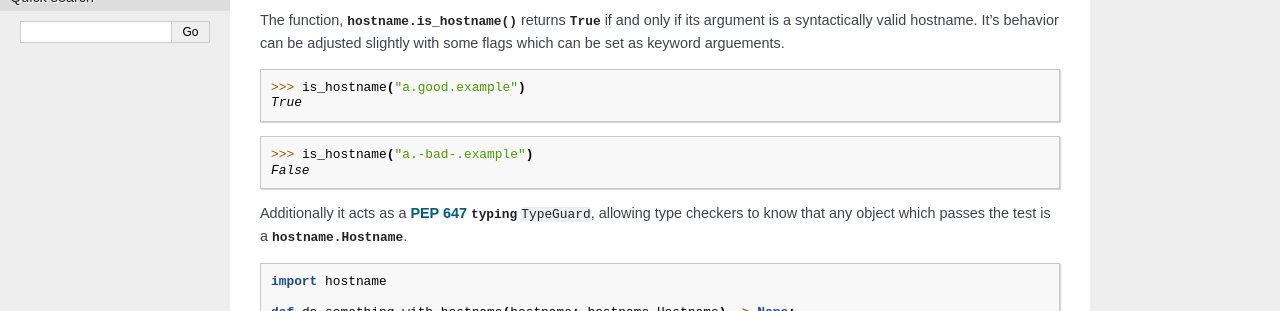
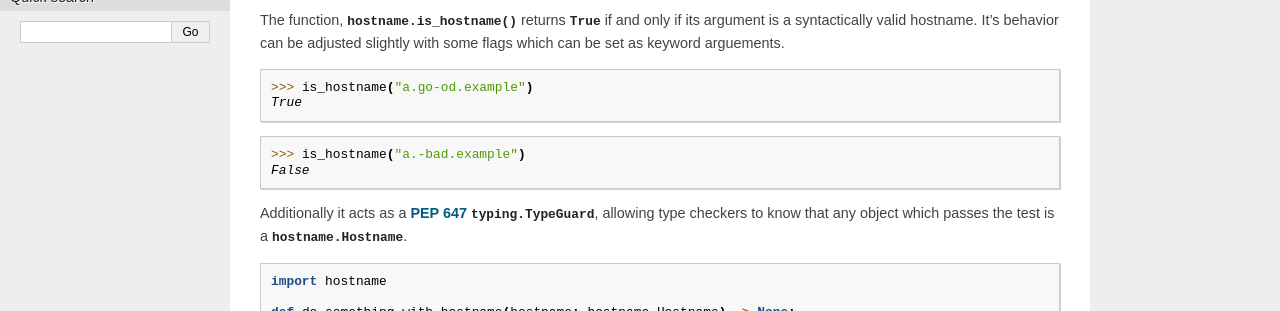
Before and after one commit to jpgoldberg/python-hostname, a Sphinx documentation site: the page built from docs/source/usage.rst, in a window 1280 px wide and 900 px high, scrolled down 307 px, cut to the strip 180-491 px from the top of the window. Built offline with Sphinx 7.4.7, drawn with Linux system fonts in a browser that asks for light colours.

Commit message:
usage tidy

```diff
--- a/docs/source/conf.py
+++ b/docs/source/conf.py
@@ -4,6 +4,8 @@ import tomllib
 
 sys.path.insert(0, os.path.abspath("."))
 sys.path.insert(0, os.path.abspath("../.."))
+
+import hostname  # noqa
 
 from hostname import __about__  # noqa: E402
 
--- a/docs/source/usage.rst
+++ b/docs/source/usage.rst
@@ -25,15 +25,17 @@ The function, :func:`hostname.is_hostname` returns |True| if and only
 if its argument is a syntactically valid hostname.
 It's behavior can be adjusted slightly with some flags which can be set as keyword arguements.
 
->>> is_hostname("a.good.example")
+>>> is_hostname("a.go-od.example")
 True
 
->>> is_hostname("a.-bad-.example")
+>>> is_hostname("a.-bad.example")
 False
 
-Additionally it acts as a :pep:`647` :py:mod:`typing` ``TypeGuard``,
+Additionally it acts as a :pep:`647` :py:class:`typing.TypeGuard`,
 allowing type checkers to know that any object which
 passes the test is a :class:`hostname.Hostname`.
+
+
 
 .. code-block:: python
 
```
